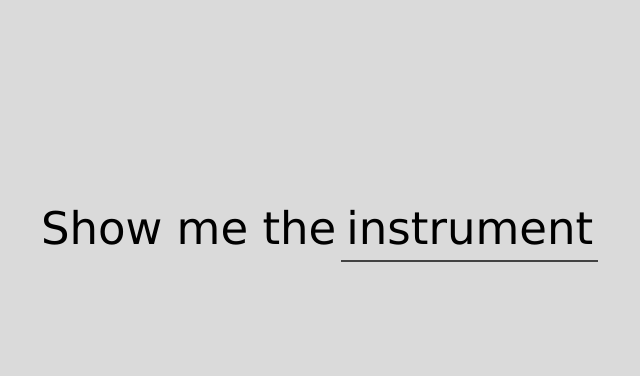
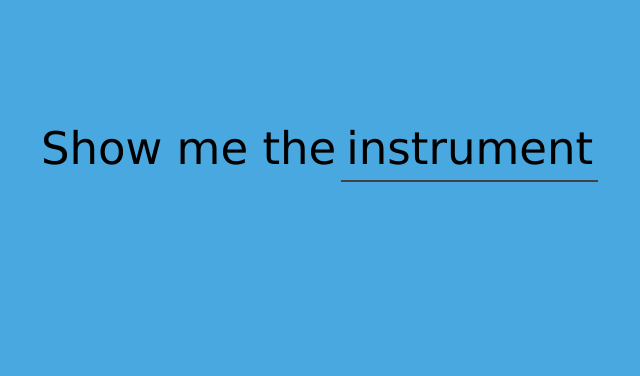
Before and after one commit to AndreaChiabotto/showMeScales, a website: page dist/index.html in a window 1280 px wide. Shown: the part 202-578 px from the top of the page, without its empty margins (323-963 px from the left). Drawn offline with Linux system fonts and the light colour scheme; files that its build step writes are made by us from their sources.

Commit message:
Minor: better transition for selection instrument / tonics /scales

```diff
--- a/src/js/Select.js
+++ b/src/js/Select.js
@@ -3,6 +3,7 @@ var Select = (function () {
 
     //VARS
     var _selection = document.querySelector(".selection .container"),
+         _selection_parent = document.querySelector(".selection"),
         _body = document.querySelector("body"),
         instrument_to_play = '',
         tonic = '';
@@ -123,6 +124,7 @@ var Select = (function () {
             var notes = document.querySelector('.box.disabled.notes');
             notes.className = 'box notes';
 
+            _selection_parent.className += ' selected';
         }
 
         var sp = document.querySelector('.box.playinginstrument span');
--- a/src/js/showMeScalesApp.js
+++ b/src/js/showMeScalesApp.js
@@ -53,6 +53,8 @@ var showMeScalesApp = (function () {
                 instrumentNames.push(instruments_Available[i].name);
                 drawInstrument(i);
             }
+
+            Instrument.show(0);
 
             return instrumentNames;
         },
--- a/src/scss/instruments/bass.scss
+++ b/src/scss/instruments/bass.scss
@@ -4,6 +4,7 @@
   background: $bass;
   border-bottom: 7px solid $bass-shadow;
   border-top: 7px solid $bass-shadow;
+  margin-top: -132px;
   //
   .string {
     @include calc('width', '#{$bass-fret-width} * #{$number-of-frets-on-bass}');
--- a/src/scss/instruments/guitar.scss
+++ b/src/scss/instruments/guitar.scss
@@ -4,6 +4,7 @@
   background: $guitar;
   border-bottom: 7px solid $guitar-shadow;
   border-top: 7px solid $guitar-shadow;
+  margin-top: -175px;
   //
   .string {
     @include calc('width', '#{$guitar-fret-width}*22');
--- a/src/scss/instruments/instrument.scss
+++ b/src/scss/instruments/instrument.scss
@@ -1,29 +1,29 @@
 .instrument {
-  height: 90%;
+  height: 100%;
   padding-right: 50px;
   width: 100%;
   z-index: 0;
 
   .container {
-    min-height: 600px;
+   // min-height: 600px;
+    height: 100%;
     position: relative;
     z-index: 0;
   }
 }
 //
 .fretboard {
-  @include transition(opacity $animation-time, transform $animation-time);
+  @include transition(opacity $animation-time, top $animation-time);
   @include shadow(0 15px 20px 0 $shadow);
   box-sizing: content-box;
-  margin-top: 90px;
   opacity: 0;
   position: absolute;
-  transform: translate3d(0, 0, 0);
+  top: 45%;
   z-index: -2;
 
   &.on {
     opacity: 1;
-    transform: translate3d(0, 50%, 0);
+    top: 50%;
   }
 }
 //
--- a/src/scss/select.scss
+++ b/src/scss/select.scss
@@ -1,12 +1,22 @@
 
 .selection {
-  height: 10%;
-  margin-left: 0;
+  @include transition(background $animation-time, top $animation-time, padding $animation-time);
+  background: $background;
+  bottom: 0;
+  padding: 25% 0 0;
   position: absolute;
   text-align: center;
-  top: 50%;
+  top: 0;
   width: 100%;
   z-index: 3;
+
+  &.selected {
+    background: $white;
+    min-height: 100px;
+    padding: 15px 0 0;
+    top: 85%;
+  }
+
 }
 //
 .box {
@@ -61,10 +71,5 @@
     list-style-type: none;
     min-height: 150px;
     text-align: center;
-
-    // &:hover {
-    //  line-height: 200px;
-    //  min-height: 200px;
-    // }
   }
 }
--- a/src/scss/variables.scss
+++ b/src/scss/variables.scss
@@ -2,8 +2,7 @@ $animation-time: .75s;
 $test: #ff6347;
 
 
-// $background: #48a8df;
-$background: #dadada;
+$background: #48a8df;
 $background-select: #e0e2ee;
 
 
```
Also changed, not shown: dist/css/style.css, dist/js/app.min.js, 1 other file.
